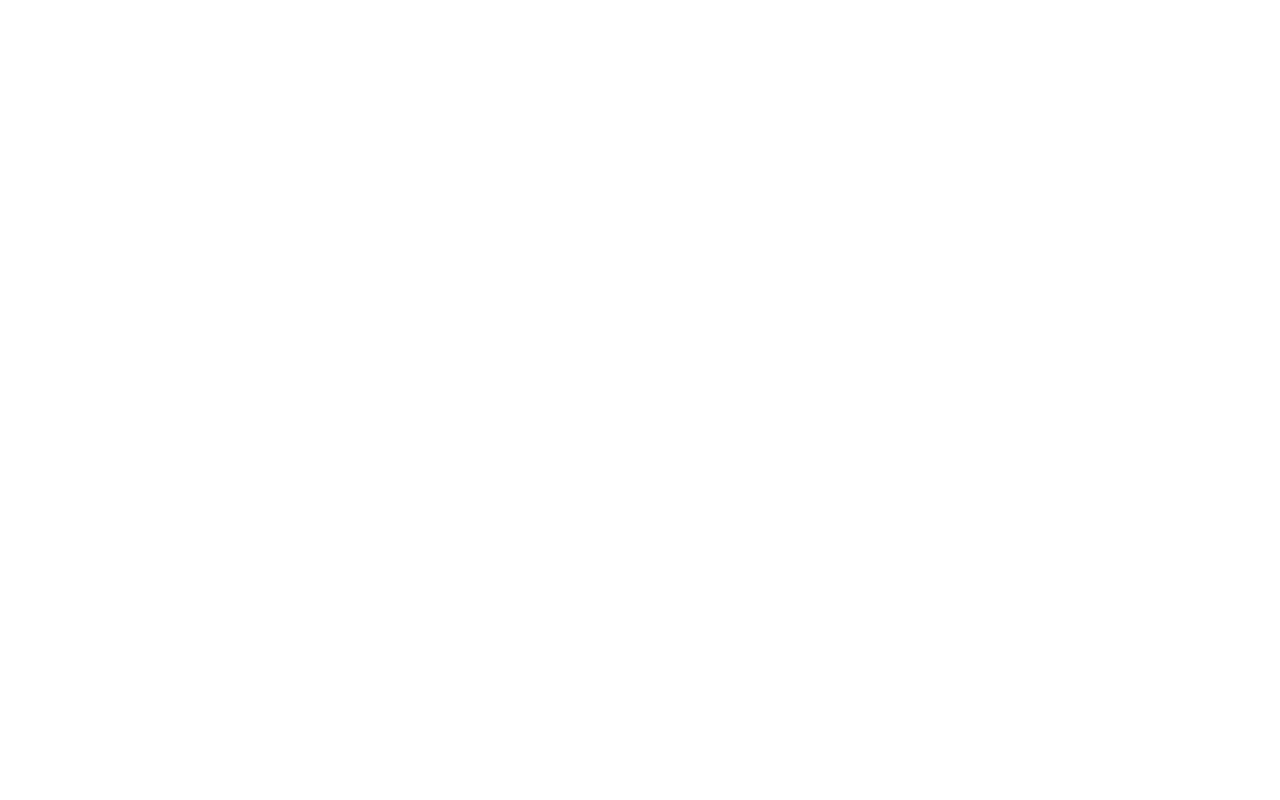
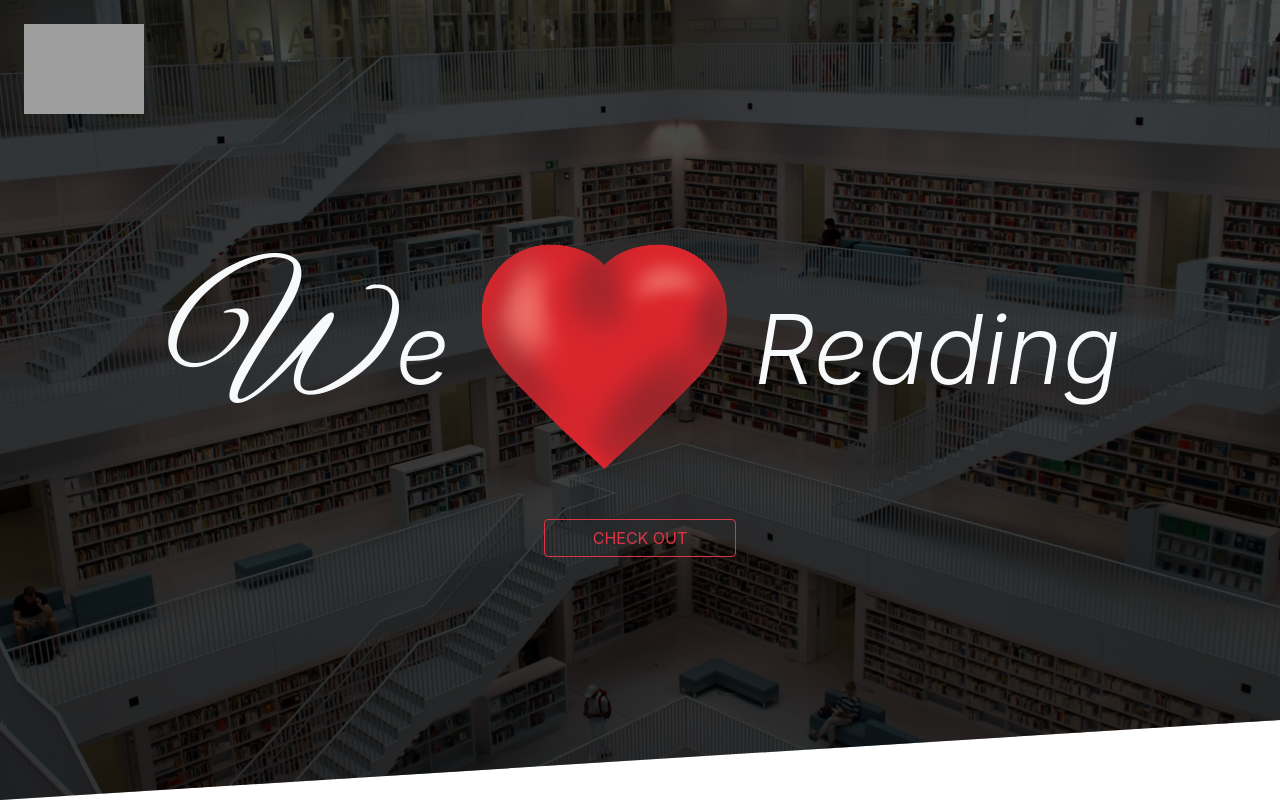
Before and after one commit to stlin/BookStore, a plain HTML site: page index.html in a window 1280 px wide. Drawn offline with Linux system fonts and the light colour scheme; grey boxes are pictures that could not be loaded.

Commit message:
Added the header section with animated css heart gif image

```diff
--- a/css/style.css
+++ b/css/style.css
@@ -0,0 +1,37 @@
+/* header */
+header {
+    height: 100vh;
+    background:  linear-gradient(rgba(0, 0, 0, .7), rgba(0, 0, 0, .8)) ,
+        url(../img/header-bg.jpeg) fixed center no-repeat;
+    background-size: cover;
+    clip-path: polygon(0 0, 100% 0, 100% 90%, 0 100%);
+}
+
+.banner-heading:first-letter {
+    font-family: 'Great Vibes', cursive;
+    font-size: 10rem;
+    margin-right: 20px;
+}
+
+.banner-heading img {
+    animation: beating 2s infinite;
+}
+
+@keyframes beating {
+    0% {
+        transform: scale(1);
+    }
+    40% {
+        transform: scale(1.1);
+    }
+    60% {
+        transform: scale(1.05);
+    }
+    80% {
+        transform: scale(1.1);
+    }
+    100% {
+        transform: scale(1);
+    }
+}
+/*  end of header */
--- a/index.html
+++ b/index.html
@@ -13,6 +13,26 @@
   </head>
   <body>
 
+    <!-- header -->
+    <header class="d-flex align-items-center">
+      <div class="align-self-start position-absolute">
+        <a href="">
+          <img src="img/book.png" width="120" class="img-fluid m-4" alt="">
+        </a>
+      </div>
+      <div class="container">
+        <div class="row">
+          <div class="col text-center">
+            <h1 class="text-light display-1 font-italic mb-5 banner-heading">We <img src="img/heart.png" width="250" class="img-fluid"> Reading</h1>
+            <a href="#" class="btn btn-outline-danger text-uppercase px-5">Check Out</a>
+          </div>
+        </div>
+      </div>
+
+
+    </header>
+    <!-- end of header -->
+
     <script src="js/jquery-3.3.1.min.js"></script>
     <script src="js/popper.js"></script>
     <script src="js/bootstrap.js"></script>
```
